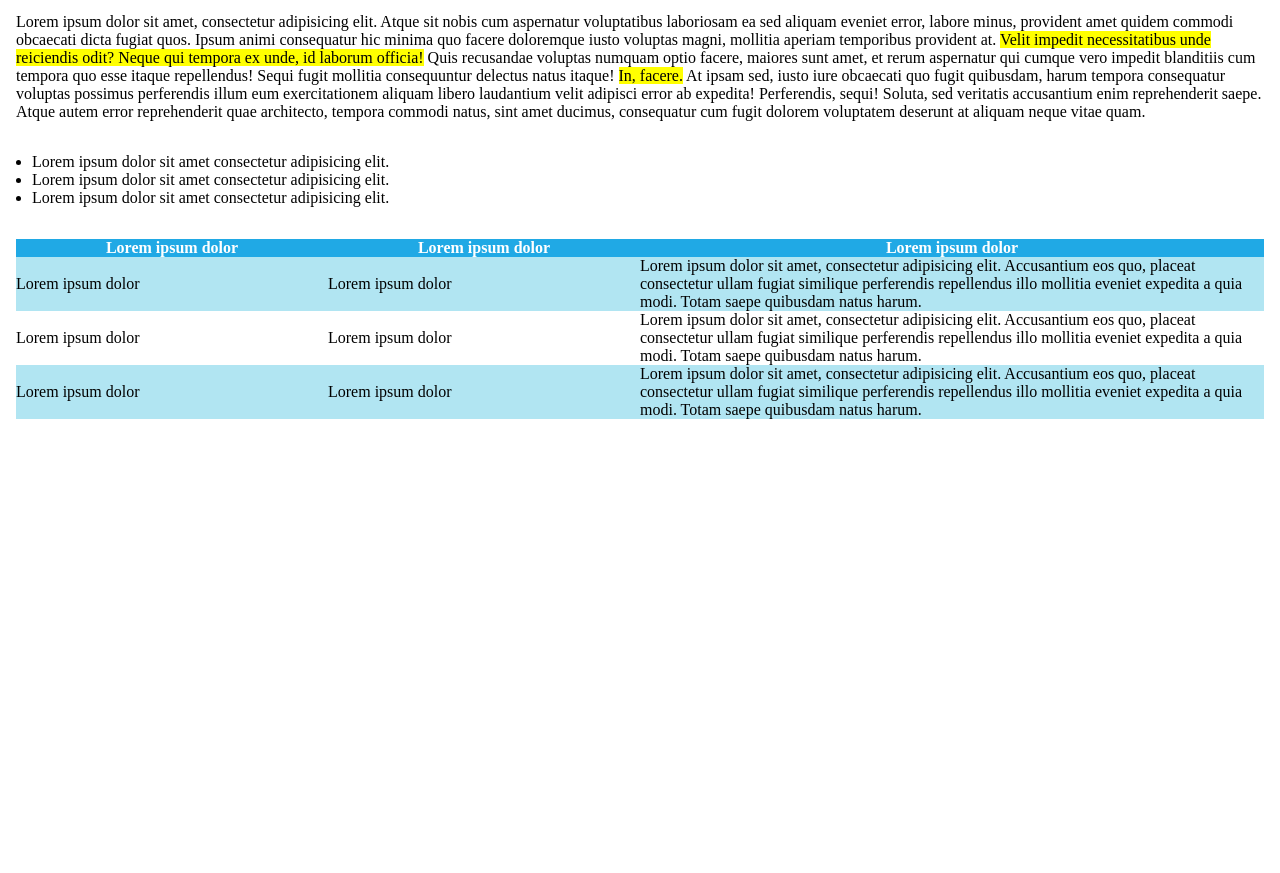
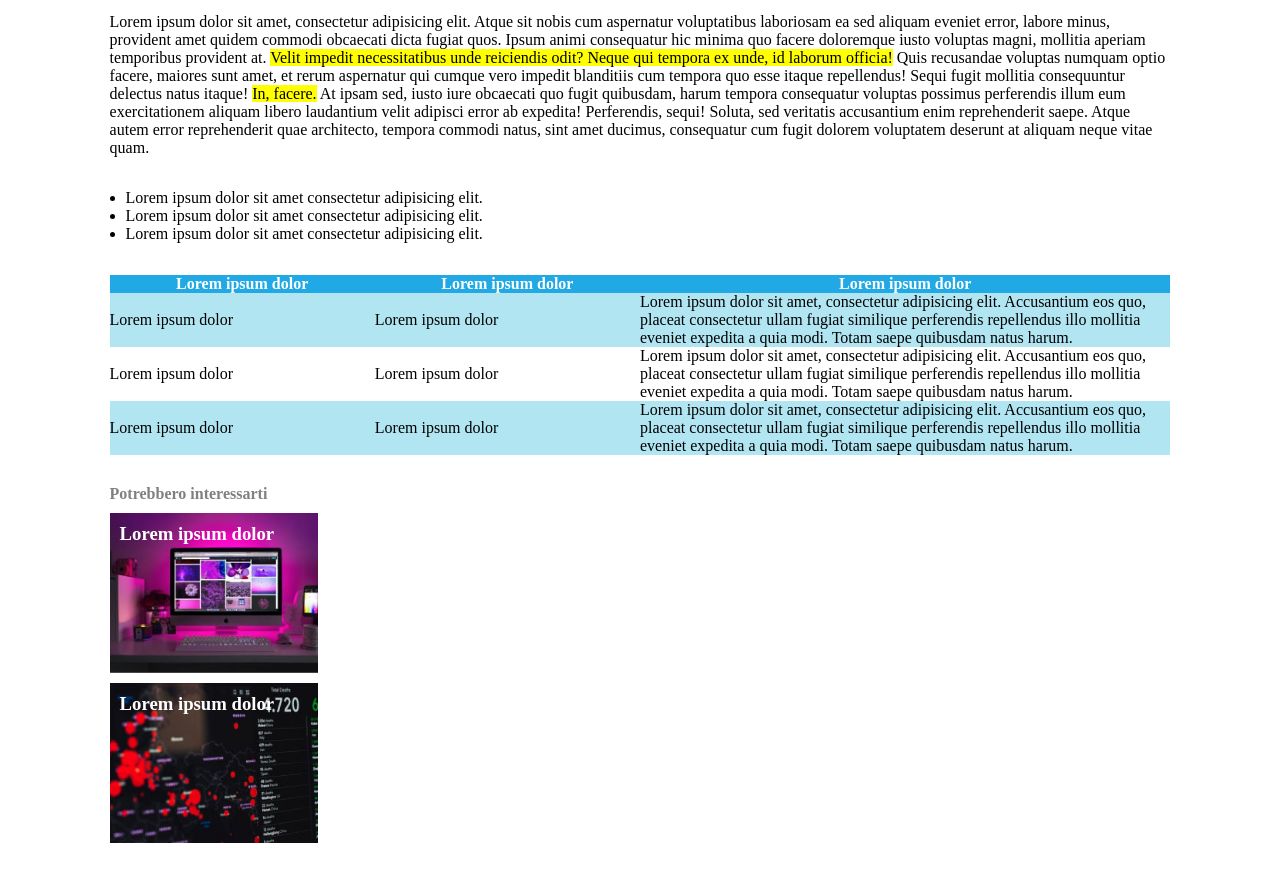
Before and after one commit to lambia/correzione-booleaner, a plain HTML site: page index.html in a window 1280 px wide. Shown: the part 651-1524 px from the top of the page. Before the commit the page ends 1070 px from the top, so only its background shows below. Drawn offline with Linux system fonts and the light colour scheme.

Commit message:
aggiunge container boxato e footer

```diff
--- a/css/style.css
+++ b/css/style.css
@@ -1,3 +1,4 @@
+/*** generic style *************/
 * {
 	margin: 0;
 	padding: 0;
@@ -11,6 +12,16 @@ footer {
 	padding-right: 16px;
 }
 
+.container {
+	width: 85%;
+	margin: 0 auto;
+}
+
+.highlight {
+	background: yellow;
+}
+
+/*** header *************/
 header {
 	height: 100px;
 	background-color: #4ea0ff;
@@ -22,6 +33,8 @@ header {
 	height: 50px;
 	margin-top: 40px;
 }
+
+/*** main *************/
 
 main {
 	padding-top: 16px;
@@ -55,10 +68,6 @@ main figcaption {
 	font-size: 12px;
 }
 
-.highlight {
-	background: yellow;
-}
-
 .content p {
 	margin: 16px 0;
 }
@@ -83,3 +92,32 @@ main figcaption {
 .content table .odd {
 	background-color: #b1e5f2;
 }
+
+/*** footer *************/
+footer {
+	margin: 30px 0;
+}
+
+footer h2 {
+	font-size: 16px;
+	color: gray;
+	margin-bottom: 10px;
+}
+
+.image {
+	width: 208px;
+	height: 160px;
+	margin: 10px 0;
+	padding: 10px;
+	background-size: cover;
+	background-repeat: no-repeat;
+	color: white;
+}
+
+#image-monitor {
+	background-image: url(../img/monitor.jpg);
+}
+
+#image-graph {
+	background-image: url(../img/graph.jpg);
+}
--- a/index.html
+++ b/index.html
@@ -1,18 +1,26 @@
 <!DOCTYPE html>
 <html lang="it-IT">
+
 <head>
 	<meta charset="UTF-8">
 	<meta name="viewport" content="width=device-width, initial-scale=1.0">
 	<title>Booleaner</title>
 	<link rel="stylesheet" href="./css/style.css">
 </head>
+
 <body>
 
+	<!-- Testata -->
 	<header>
+		<div class="container">
 			<img id="logo" src="img/logo.svg" alt="The Booleaner Logo">
+		</div>
 	</header>
 
+	<!-- Contenuto principale -->
 	<main>
+		<div class="container">
+			<!-- Intestazione articolo -->
 			<h1>Internet deve essere al servizio del "bene pubblico": il manifesto di Tim Berners-Lee</h1>
 			<p class="author">Scritto da <a href="https://www.google.it">The Booleaner</a></p>
 			<p class="date">il 19/09/2023</p>
@@ -24,12 +32,27 @@
 					2nd Photo: Wikimedia, by Paul Clarke
 				</figcaption>
 			</figure>
-		<div class="content">
-			<p>Lorem ipsum dolor sit amet, consectetur adipisicing elit. Atque sit nobis cum aspernatur voluptatibus laboriosam ea sed aliquam eveniet error, labore minus, provident amet quidem commodi obcaecati dicta fugiat quos.
-			Ipsum animi consequatur hic minima quo facere doloremque iusto voluptas magni, mollitia aperiam temporibus provident at. <span class="highlight">Velit impedit necessitatibus unde reiciendis odit? Neque qui tempora ex unde, id laborum officia!</span>
-			Quis recusandae voluptas numquam optio facere, maiores sunt amet, et rerum aspernatur qui cumque vero impedit blanditiis cum tempora quo esse itaque repellendus! Sequi fugit mollitia consequuntur delectus natus itaque!
-			<mark>In, facere.</mark> At ipsam sed, iusto iure obcaecati quo fugit quibusdam, harum tempora consequatur voluptas possimus perferendis illum eum exercitationem aliquam libero laudantium velit adipisci error ab expedita! Perferendis, sequi!
-			Soluta, sed veritatis accusantium enim reprehenderit saepe. Atque autem error reprehenderit quae architecto, tempora commodi natus, sint amet ducimus, consequatur cum fugit dolorem voluptatem deserunt at aliquam neque vitae quam.</p>
+			<!-- Corpo dell'articolo -->
+			<article class="content">
+				<p>Lorem ipsum dolor sit amet, consectetur adipisicing elit. Atque sit nobis cum aspernatur voluptatibus
+					laboriosam ea sed aliquam eveniet error, labore minus, provident amet quidem commodi obcaecati dicta
+					fugiat quos.
+					Ipsum animi consequatur hic minima quo facere doloremque iusto voluptas magni, mollitia aperiam
+					temporibus provident at. <span class="highlight">Velit impedit necessitatibus unde reiciendis odit?
+						Neque qui tempora ex unde, id laborum officia!</span>
+					Quis recusandae voluptas numquam optio facere, maiores sunt amet, et rerum aspernatur qui cumque
+					vero
+					impedit blanditiis cum tempora quo esse itaque repellendus! Sequi fugit mollitia consequuntur
+					delectus
+					natus itaque!
+					<mark>In, facere.</mark> At ipsam sed, iusto iure obcaecati quo fugit quibusdam, harum tempora
+					consequatur voluptas possimus perferendis illum eum exercitationem aliquam libero laudantium velit
+					adipisci error ab expedita! Perferendis, sequi!
+					Soluta, sed veritatis accusantium enim reprehenderit saepe. Atque autem error reprehenderit quae
+					architecto, tempora commodi natus, sint amet ducimus, consequatur cum fugit dolorem voluptatem
+					deserunt
+					at aliquam neque vitae quam.
+				</p>
 
 				<ul>
 					<li>Lorem ipsum dolor sit amet consectetur adipisicing elit.</li>
@@ -74,10 +97,23 @@
 						</tr>
 					</tbody>
 				</table>
+			</article>
 		</div>
 	</main>
 
-	<footer></footer>
+	<!-- Footer -->
+	<footer>
+		<div class="container">
+			<h2>Potrebbero interessarti</h2>
+			<div id="image-monitor" class="image">
+				<h3>Lorem ipsum dolor</h3>
+			</div>
+			<div id="image-graph" class="image">
+				<h3>Lorem ipsum dolor</h3>
+			</div>
+		</div>
+	</footer>
 
 </body>
+
 </html>
```
Lines whose indentation alone changed are shown as unchanged.
